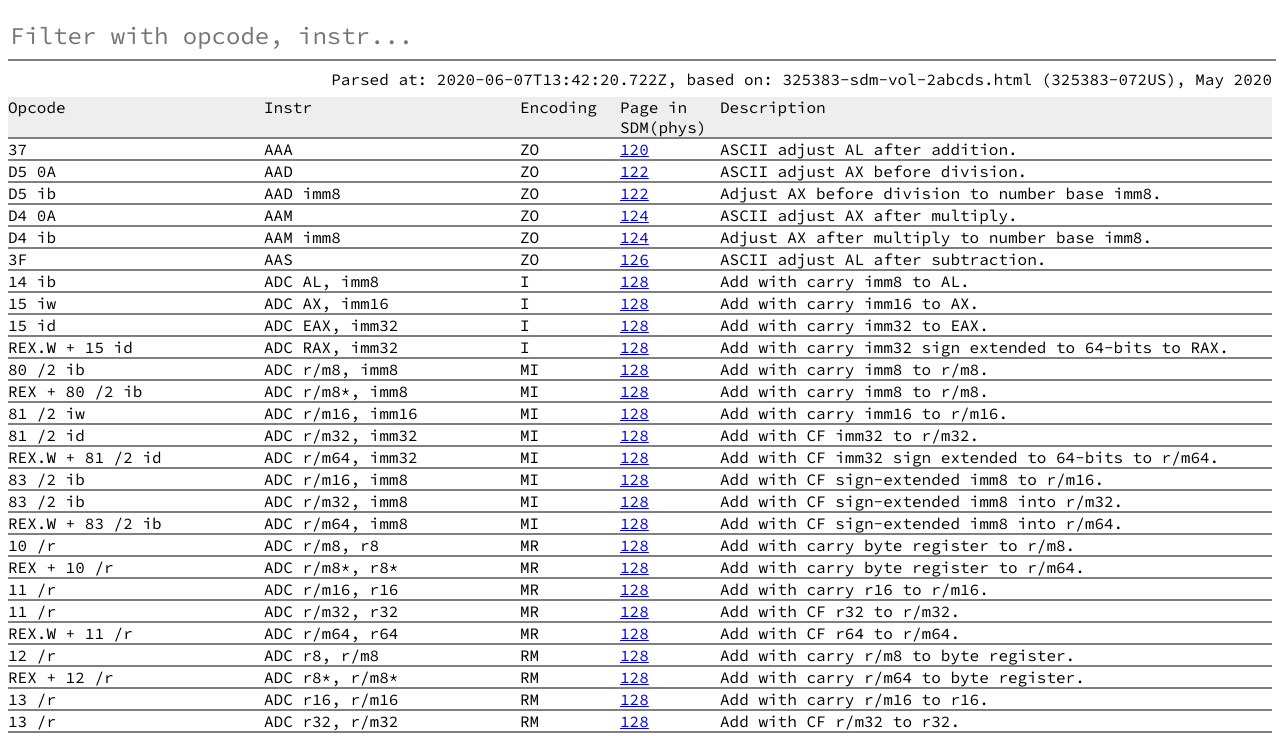
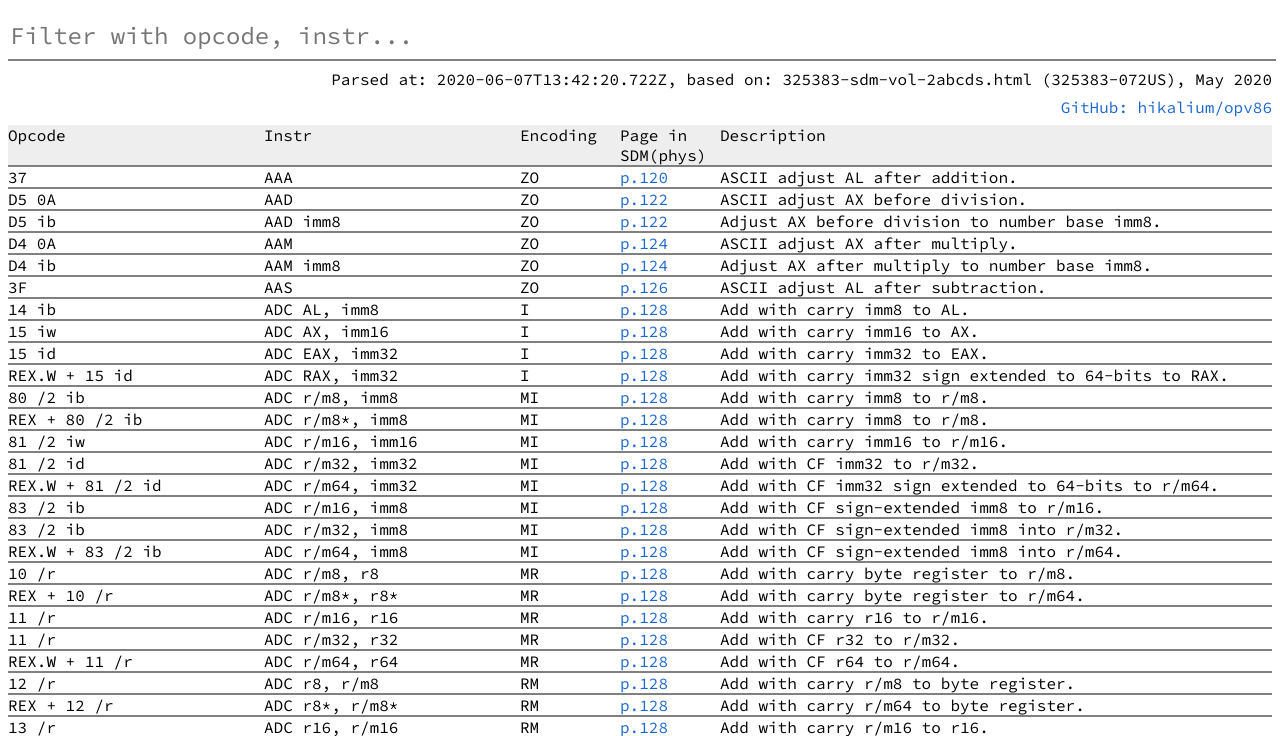
Before and after one commit to hikalium/opv86, a plain HTML site: page index.html in a window 1280 px wide. Shown: the part 64-800 px from the top of the page. Drawn offline with nearby package versions, Linux system fonts and the light colour scheme.

Commit message:
Open SDM link in blank, no underline with link

```diff
--- a/index.html
+++ b/index.html
@@ -26,7 +26,18 @@ body {
 h1 small {
   color: #808080;
 }
+a {
+  color: #1d68cd;
+  text-decoration: none;
+}
+a:visited {
+  color: #1d68cd;
+}
 .opv86-data-info {
+  text-align: right;
+  margin-bottom: 8px;
+}
+.opv86-site-info {
   text-align: right;
   margin-bottom: 8px;
 }
@@ -69,6 +80,7 @@ h1 small {
     <h1>opv86 <small>Opcode/Instruction finder for x86_64</small></h1>
     <input id="filter-value" class="opv86-main-hex-input" type="text" placeholder="Filter with opcode, instr...">
     <div id="data-info" class="opv86-data-info"></div>
+    <div id="site-info" class="opv86-site-info"><a href="https://github.com/hikalium/opv86">GitHub: hikalium/opv86</a></div>
     <div id="oplist" class="opv86-oplist-container"></div>
     <div id="example-table"></div>
   </body>
@@ -96,7 +108,7 @@ function updateTable(data, filter){
     oplist.append($("<div>").addClass("opv86-oplist-item-opcode").text(op.opcode));
     oplist.append($("<div>").addClass("opv86-oplist-item-instr").text(op.instr));
     oplist.append($("<div>").addClass("opv86-oplist-item-encoding").text(op.op_en));
-    oplist.append($("<div>").addClass("opv86-oplist-item-page").append($(`<a href='https://software.intel.com/content/dam/develop/public/us/en/documents/325383-sdm-vol-2abcd.pdf#page=${op.page}'>${op.page}</a>`)));
+    oplist.append($("<div>").addClass("opv86-oplist-item-page").append($(`<a target="_blank" href='https://software.intel.com/content/dam/develop/public/us/en/documents/325383-sdm-vol-2abcd.pdf#page=${op.page}'>p.${op.page}</a>`)));
     oplist.append($("<div>").addClass("opv86-oplist-item-description").text(op.description));
   }
 }
```
